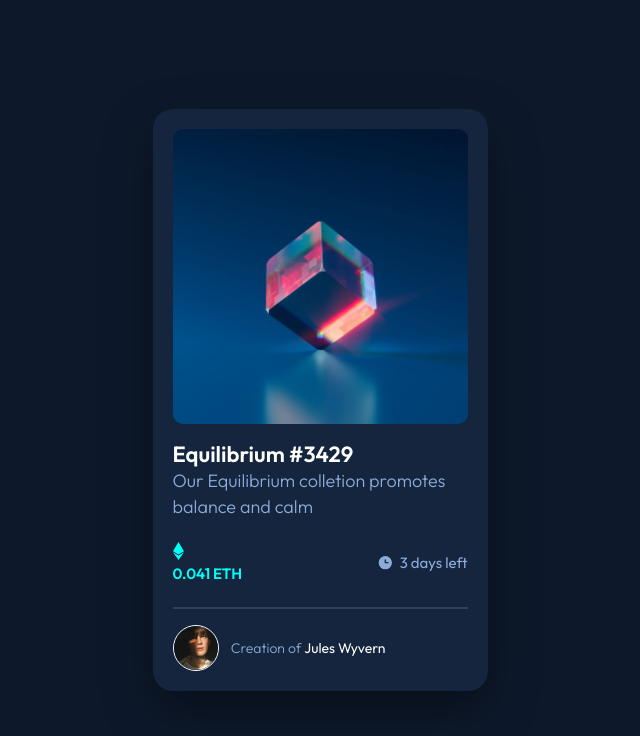
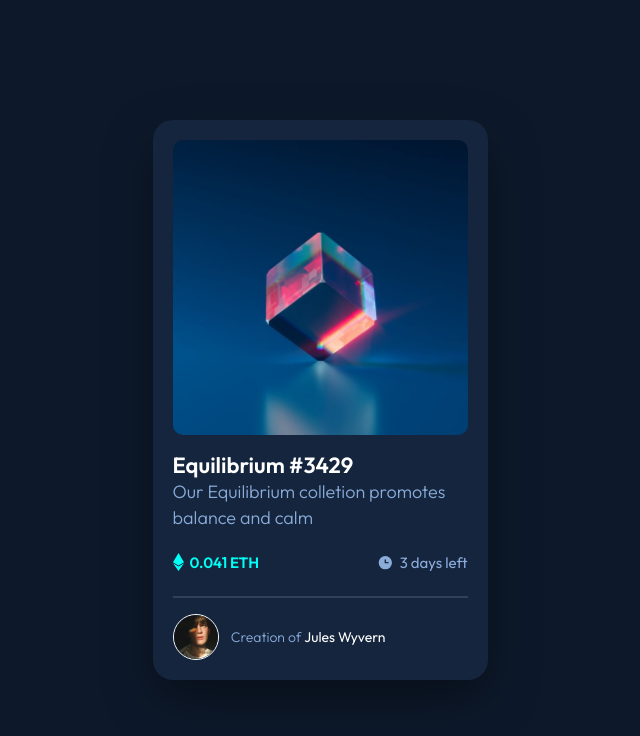
Before and after one commit to visavilwa1/NFT-CARD-PREVIEW, a plain HTML site: page index.html in a window 1280 px wide. Shown: the whole page, without its empty margins (320-960 px from the left). Drawn offline with Linux system fonts and the light colour scheme.

Commit message:
Update styles.css

```diff
--- a/styles.css
+++ b/styles.css
@@ -115,7 +115,7 @@ a:hover {
 
 }
 
-#nft-left, #info-right {
+#info-left, #info-right {
     display: flex;
     align-items: center;
 }
```
